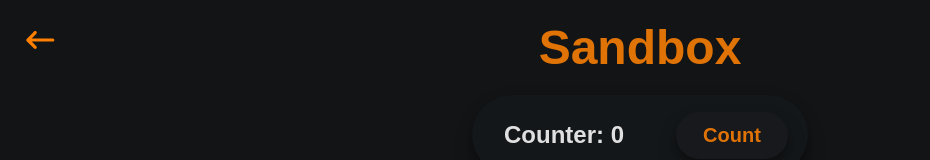
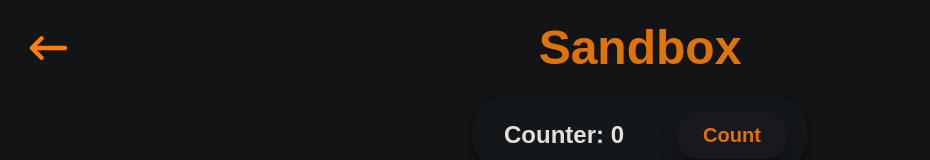
Before and after one commit to TetrisBattle/Notepad, a React (Create React App) app: page /Sandbox in a window 1280 px wide. Shown: the top 160 px of the page, without its empty margins (0-930 px from the left). Built offline with nearby package versions, Linux system fonts and the light colour scheme.

Commit message:
Make returnButton larger

```diff
--- a/src/styles/sass/main.css
+++ b/src/styles/sass/main.css
@@ -1,6 +1,6 @@
 .returnButton {
-  block-size: 3rem;
-  inline-size: 3rem;
+  block-size: 4rem;
+  inline-size: 4rem;
   background-color: transparent;
   border-radius: 50%;
   position: absolute;
@@ -13,8 +13,8 @@
 }
 .returnButton svg {
   padding: 10%;
-  block-size: 3rem;
-  inline-size: 3rem;
+  block-size: 4rem;
+  inline-size: 4rem;
 }
 
 .mainHeader {
--- a/src/styles/sass/setup/_components.scss
+++ b/src/styles/sass/setup/_components.scss
@@ -1,5 +1,5 @@
 .returnButton {
-	@include iconButton(3rem);
+	@include iconButton(4rem);
 	position: absolute;
 	inset-inline-start: 1rem;
 	inset-block-start: 1rem;
```
